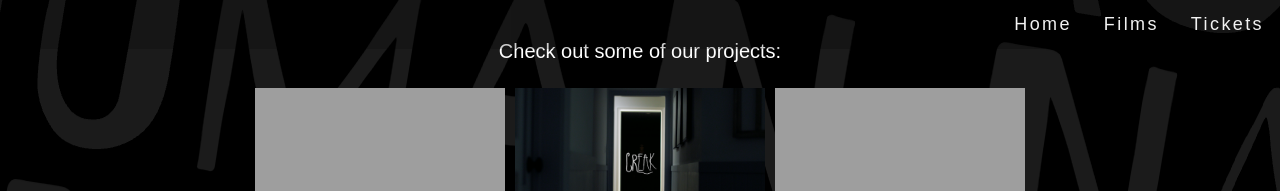
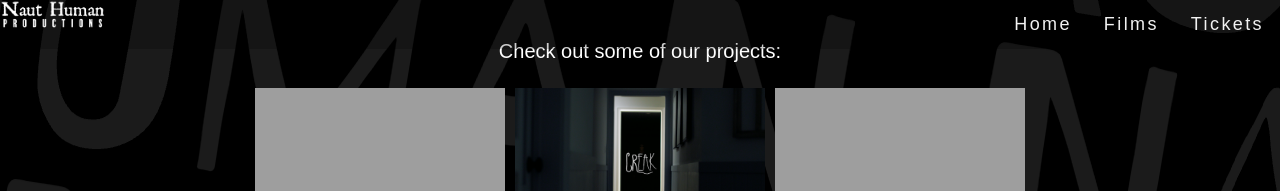
Before and after one commit to nauthuman/website, a Jekyll site: the page built from projects.html, in a window 1280 px wide and 1330 px high. Shown: the top 191 px of the window. Built offline with Jekyll 4.4.1, drawn with Linux system fonts in a browser that asks for light colours; some web fonts are replaced.

Commit message:
Update header.html

```diff
--- a/_includes/header.html
+++ b/_includes/header.html
@@ -29,11 +29,22 @@
   background: #ddd;
   color: black;
 }
+  div.logo {
+    float: left;
+  }
+   div.logo img {
+    height: 30px;
+    padding: 0px 10px 0px 0px;
+    margin: 0px 0px -10px 0px;
+  }
 </style>
 
 <header>
   <body>
     <div class="navbar">
+        <div class="logo">
+          <img src="{{site.url}}/images/NautHumanWebsiteTitle.png" alt="NHP">
+        </div>
       <a href="/tickets">Tickets</a>
       <a href="/films">Films</a>
       <a href="/index">Home</a>
```
